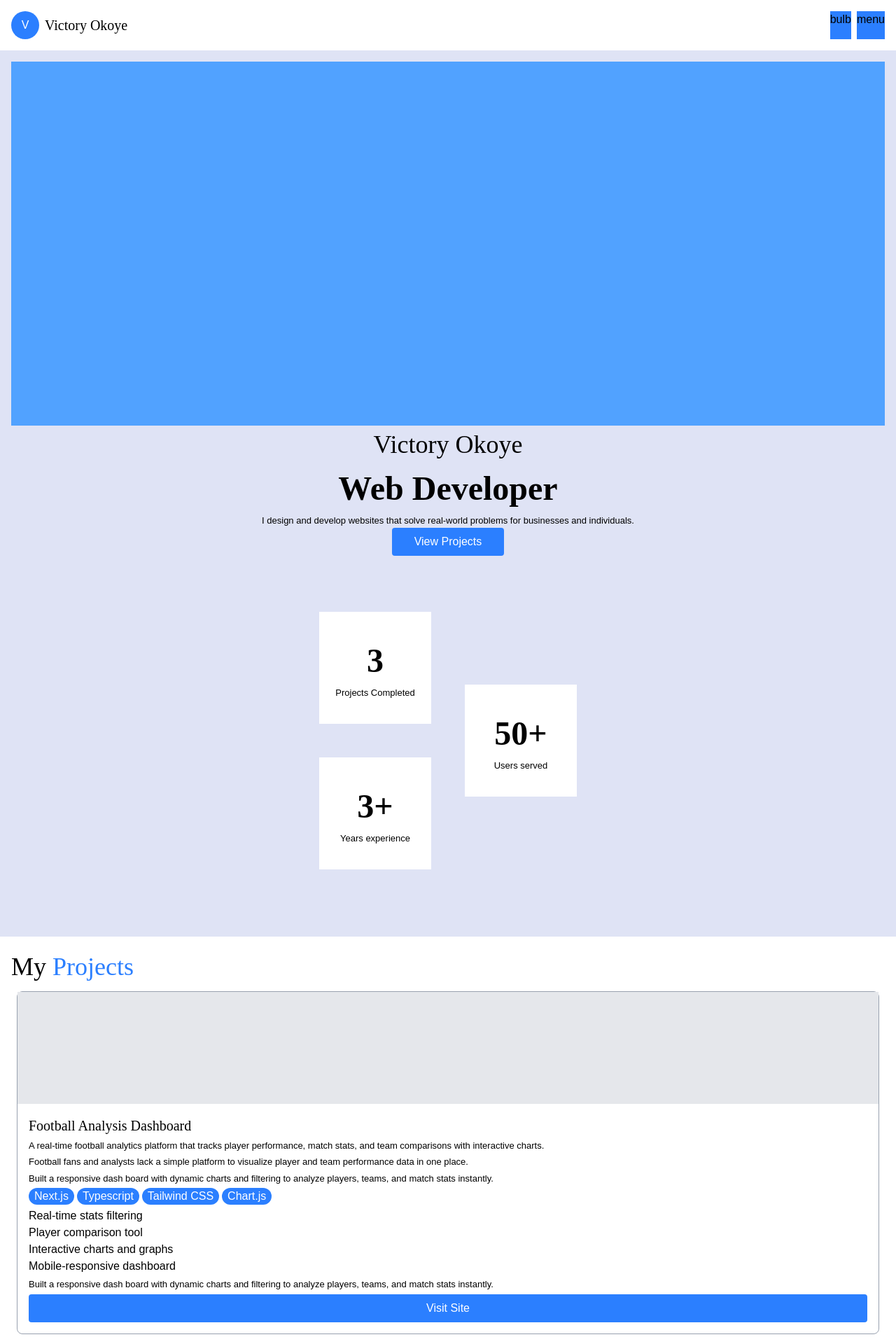
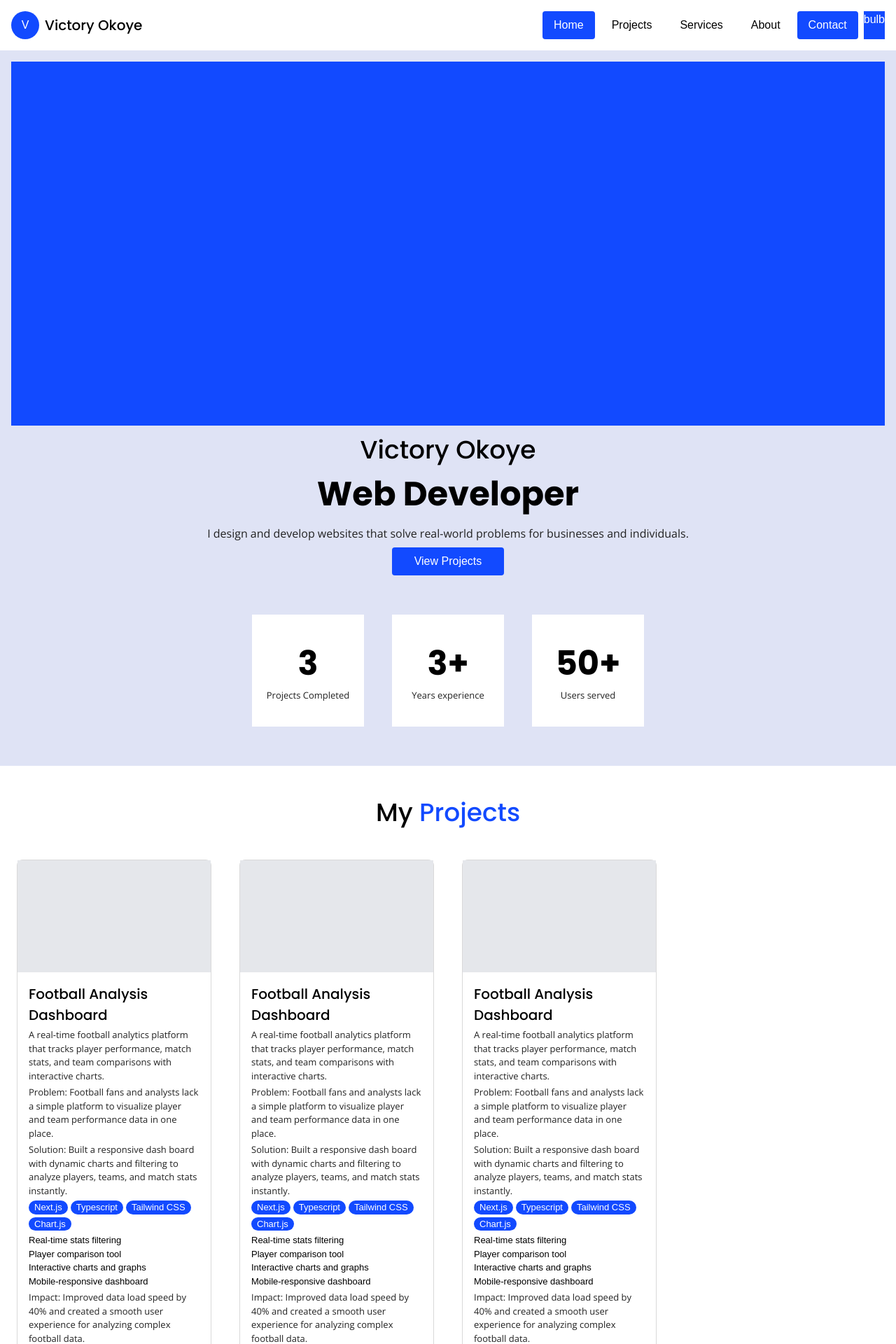
Before and after one commit to victoryokoye/victoryokoye-portfolio, a Next.js app: page / in a window 1280 px wide. Shown: the top 1920 px of the page at 70% size. Built offline with nearby package versions, Linux system fonts and the light colour scheme.

Commit message:
mobile version completed without funtionality

```diff
--- a/app/globals.css
+++ b/app/globals.css
@@ -13,8 +13,10 @@
   --color-text: var(--text);
   --color-text-sec: var(--text-sec);
   --color-border: var(--border);
-  --font-sans: var(--font-geist-sans);
-  --font-mono: var(--font-geist-mono);
+  --color-brand: var(--brand);
+  --font-sans: var(--font-open-sans);
+  --font-gsans: var(--font-geist-sans);
+  --font-pop: var(--font-poppins);
 }
 
 @media (prefers-color-scheme: dark) {
@@ -35,28 +37,50 @@ body {
 h1 {
   font-size: 48px;
   font-weight: bold;
-  font-family: "Poppins";
+  font-family:  var(--font-poppins), var(--font-gsans);
 }
 
 h2 {
   font-size: 36px;
   font-weight: 500;
-  font-family: "Poppins";
+  font-family: var(--font-poppins), var(--font-gsans);
+
 }
 
 h3 {
   font-size: 20px;
   font-weight: 500;
-  font-family: "Poppins";
+  font-family: var(--font-poppins), var(--font-gsans);
 }
 
 h4 {
   font-size: 16px;
   font-weight: 500;
-  font-family: "Poppins";
+  font-family: var(--font-poppins), var(--font-gsans);
 }
 
 p {
+  font-size: 16px;
+  color: var(--text-sec);
+  font-family: var(--font-sans, Inter);
+}
+.small {
   font-size: 13px;
-  font-weight: normal;
 }
+button {
+  background-color: var(--brand);
+  color: #FFFFFF;
+}
+
+@keyframes scroll {
+  0% {
+    transform: translateX(0);
+  }
+  100% {
+    transform: translateX(-1213px);
+  }
+}
+
+.animate-scroll {
+  animation: scroll 15s linear infinite;
+}
--- a/app/layout.tsx
+++ b/app/layout.tsx
@@ -1,5 +1,5 @@
 import type { Metadata } from "next";
-import { Geist, Geist_Mono } from "next/font/google";
+import { Geist, Poppins, Open_Sans } from "next/font/google";
 import "./globals.css";
 
 import Navbar from "@/components/Navbar"
@@ -10,8 +10,14 @@ const geistSans = Geist({
   subsets: ["latin"],
 });
 
-const geistMono = Geist_Mono({
-  variable: "--font-geist-mono",
+const poppins = Poppins({
+  variable: "--font-poppins",
+  subsets: ["latin"],
+  weight: [ "400", "500", "600", "700"]
+});
+
+const openSans = Open_Sans({
+  variable: "--font-open-sans",
   subsets: ["latin"],
 });
 
@@ -28,7 +34,7 @@ export default function RootLayout({
   return (
     <html
       lang="en"
-      className={`${geistSans.variable} ${geistMono.variable} bg-background h-full antialiased`}
+      className={`${geistSans.variable} ${poppins.variable} ${openSans.variable} bg-background h-full antialiased`}
     >
       <body className="min-h-full flex flex-col">
         <Navbar />
--- a/components/About.tsx
+++ b/components/About.tsx
@@ -1,19 +1,21 @@
 
 export default function About() {
   return(
-    <section className="text-center p-5 flex flex-col gap-5">
-      <h2><span className="text-blue-500">About</span>{" "}me</h2>
-      <div>
+    <section className="text-center px-8 py-10 flex flex-col gap-5 bg-blue-400">
+      <h2><span className="text-brand">About</span>{" "}me</h2>
+      <div className="flex flex-col gap-3">
         <div className="size-25 bg-white rounded-full m-auto"></div>
-        <h3>Victory Okoye</h3>
-        <h2>Web Developer</h2>
+        <div>
+          <h3>Victory Okoye</h3>
+          <h2>Web Developer</h2>
+        </div>
       </div>
       <div className="text-justify">
         <p>I'm a full-stack developer focused on building fast, responsive, and user-friendly web applications. I enjoy turning ideas into real products that solve practical problems, with a strong emphasis on performance, clean design, and scalability.</p>
         <p>My work is heavily influenced by my interest in football and data, which has led me to build projects like analytics dashboards and interactive platforms. I use tools like Next.js, Tailwind CSS, and modern JavaScript frameworks to create smooth and engaging user experiences.</p>
         <p>I'm constantly improving my skills, learning new technologies, and pushing myself to build better, more efficient systems. My goal is simple: to create applications that are not just functional, but genuinely useful and well-designed.</p>
       </div>
-      <a href="#"><button className="bg-blue-500 py-3 px-6 rounded-sm text-white">Download CV</button></a>
+      <a href="#"><button className="bg-brand py-3 px-6 rounded-sm">Download CV</button></a>
     </section>
   )
 }
--- a/components/Contact.tsx
+++ b/components/Contact.tsx
@@ -18,13 +18,13 @@ export default function Contact() {
     }
   ]
   return(
-    <section className="p-5 flex flex-col gap-5">
-      <h2><span className="text-blue-500">Contact</span>{" "}me</h2>
-      <ul>
+    <section className="px-8 py-10 flex flex-col gap-5">
+      <h2><span className="text-brand">Contact</span>{" "}me</h2>
+      <ul className="flex flex-col gap-5">
         {
           contacts.map((contact, index) => (
-            <li key={index}>
-              <div></div>
+            <li key={index} className="flex gap-2">
+              <div className="bg-brand size-12 rounded-lg"></div>
               <div>
                 <p>{contact.medium}</p>
                 <h4>{contact.username}</h4>
@@ -34,13 +34,13 @@ export default function Contact() {
         }
       </ul>
       <div>
-        <form action="" method="post" className="flex flex-col gap-3">
+        <form action="" method="post" className="flex flex-col gap-4">
           <input type="text" name="name" id="name" placeholder="Name:" className="bg-white h-12 w-full p-5 rounded-sm"/>
           <input type="email" name="email" id="email"  placeholder="Email:" className="bg-white h-12 w-full p-5 rounded-sm"/>
           <textarea name="message" id="message" placeholder="Message:" className="bg-white h-30 w-full p-5 rounded-sm"></textarea>
-          <button type="submit" className="bg-blue-500 h-12 w-full rounded-sm text-white">SEND</button>
+          <button type="submit" className="bg-brand h-12 w-full rounded-sm text-white">SEND</button>
         </form>
-        <p className="text-center">Prefer WhatsApp?{" "}<a href="#" className="text-blue-500">Message me</a></p>
+        <p className="text-center mt-3">Prefer WhatsApp?{" "}<a href="#" className="text-brand">Message me</a></p>
       </div>
     </section>
   )
--- a/components/Hero.tsx
+++ b/components/Hero.tsx
@@ -2,12 +2,14 @@
 export default function Hero() {
   return (
     <>
-      <section className="p-4 flex flex-col text-center">
-        <div className="bg-blue-400 w-full h-130"></div>
-        <h2>Victory Okoye</h2>
-        <h1>Web Developer</h1>
-        <p>I design and develop websites that solve real-world problems for businesses and individuals.</p>
-        <a href="#projects"><button className="px-8 py-2 bg-blue-500 text-white rounded-sm">View Projects</button></a>
+      <section className="p-4 flex flex-col text-center gap-2">
+        <div className="bg-brand w-full h-130"></div>
+        <div>
+          <h2>Victory Okoye</h2>
+          <h1>Web Developer</h1>
+        </div>
+        <p className="w-[80%] m-auto">I design and develop websites that solve real-world problems for businesses and individuals.</p>
+        <a href="#projects"><button className="px-8 py-2 bg-brand text-white rounded-sm">View Projects</button></a>
         <ul>
           <li></li>
           <li></li>
@@ -35,21 +37,21 @@ function Stats() {
     }
   ]
   return(
-    <div className="flex gap-12 justify-center py-20">
-      <div className="flex flex-col gap-12">
+    <div className="flex gap-10 justify-center py-10">
+      <div className="flex flex-col gap-10 md:flex-row">
         <div className="bg-white size-40 flex flex-col items-center justify-center">
           <h1>{stats[0].value}</h1>
-          <p>{stats[0].text}</p>
+          <p className="small">{stats[0].text}</p>
         </div>
         <div className="bg-white size-40 flex flex-col items-center justify-center">
           <h1>{stats[2].value}</h1>
-          <p>{stats[2].text}</p>
+          <p className="small">{stats[2].text}</p>
         </div>
       </div>
       <div className="flex items-center">
         <div className="bg-white size-40 flex flex-col items-center justify-center">
           <h1>{stats[1].value}</h1>
-          <p>{stats[1].text}</p>
+          <p className="small">{stats[1].text}</p>
         </div>
       </div>
     </div>
--- a/components/Navbar.tsx
+++ b/components/Navbar.tsx
@@ -1,15 +1,46 @@
 
 export default function Navbar() {
+
+  const navLinks = [
+    {
+      name: "Home",
+      link: null
+    },
+    {
+      name: "Projects",
+      link: null
+    },
+    {
+      name: "Services",
+      link: null
+    },
+    {
+      name: "About",
+      link: null
+    },
+    {
+      name: "Contact",
+      link: null
+    }
+  ]
+
   return (
     <>
       <nav className="bg-white p-4 flex">
         <div className="flex gap-2 items-center">
-          <div className="bg-blue-500 rounded-full p-3 size-10 text-white flex items-center justify-center">V</div>
+          <div className="bg-brand rounded-full p-3 size-10 text-white flex items-center justify-center">V</div>
           <h3>Victory Okoye</h3>
         </div>
         <div className="ml-auto flex gap-2">
-          <span className="bg-blue-500">bulb</span>
-          <span className="bg-blue-500">menu</span>
+          <ul className="md:flex gap-2 hidden">
+            {
+              navLinks.map((link, index) => (
+                <li key={index}><a className={`block px-4 py-2 rounded-sm ${(index == 0 || index == 4) ? 'bg-brand text-white' : null }`} href="">{ link.name }</a></li>
+              ))
+            }
+          </ul>
+          <span className="bg-brand text-white">bulb</span>
+          <span className="bg-brand text-white md:hidden">menu</span>
         </div>
       </nav>
     </>
--- a/components/Projects.tsx
+++ b/components/Projects.tsx
@@ -55,34 +55,34 @@ export default function Projects() {
   ]
   return (
     <>
-      <section className="bg-white p-4 flex flex-col">
-        <h2>My{" "}<span className="text-blue-500">Projects</span></h2>
-        <div className="flex flex-col gap-10 p-2">
+      <section className="bg-white p-4 flex flex-col gap-8 pt-10 pb-15">
+        <h2 className="text-center">My{" "}<span className="text-brand">Projects</span></h2>
+        <div className="grid gap-10 p-2 md:grid-cols-2 lg:grid-cols-3 xl:grid-cols-4">
           {
             projects.map(project => (
-              <div key={project.id} className="border border-gray-400 rounded-lg">
+              <div key={project.id} className="border border-border rounded-lg">
                 <div className="bg-gray-200 h-40"></div>
                 <div className="p-4 flex flex-col gap-1">
                   <h3>{project.title}</h3>
-                  <p>{project.description}</p>
-                  <p>{project.problem}</p>
-                  <p>{project.solution}</p>
+                  <p className="small">{project.description}</p>
+                  <p className="small"><span className="color-text">Problem:</span>{" "}{project.problem}</p>
+                  <p className="small"><span className="color-text">Solution:</span>{" "}{project.solution}</p>
                   <ul className="flex flex-wrap gap-1">
                     {
                       project.tools.map((tool, index) => (
-                        <li key={index} className="bg-blue-500 text-white rounded-full px-2">{tool}</li>
+                        <li key={index} className="bg-brand text-white rounded-full small px-2">{tool}</li>
                       ))
                     }
                   </ul>
                   <ul>
                     {
                       project.features.map((feature, index) => (
-                        <li key={index}>{feature}</li>
+                        <li key={index} className="small">{feature}</li>
                       ))
                     }
                   </ul>
-                  <p>{project.solution}</p>
-                  <button className="bg-blue-500 h-10 w-full rounded-sm text-white">Visit Site</button>
+                  <p className="small"><span className="color-text">Impact:</span>{" "}{project.impact}</p>
+                  <button className="bg-brand h-10 w-full rounded-sm">Visit Site</button>
                 </div>
 
               </div>
```
Also changed, not shown: components/Footer.tsx (+10 -10 lines), components/Services.tsx (+4 -4 lines).
